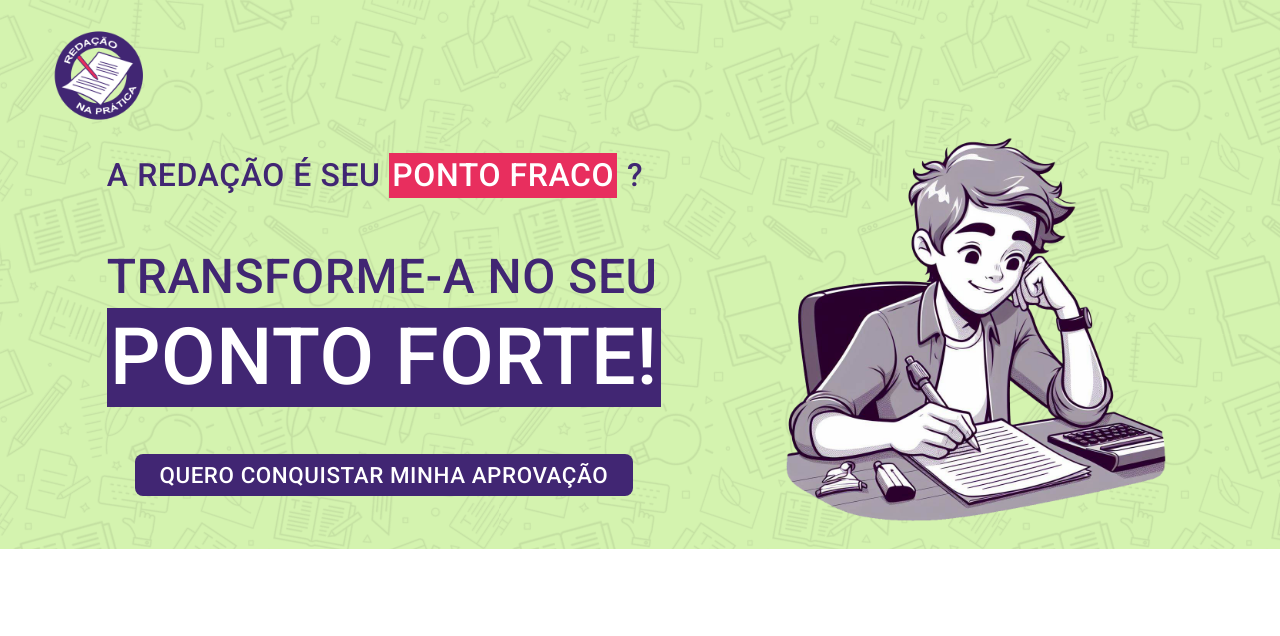
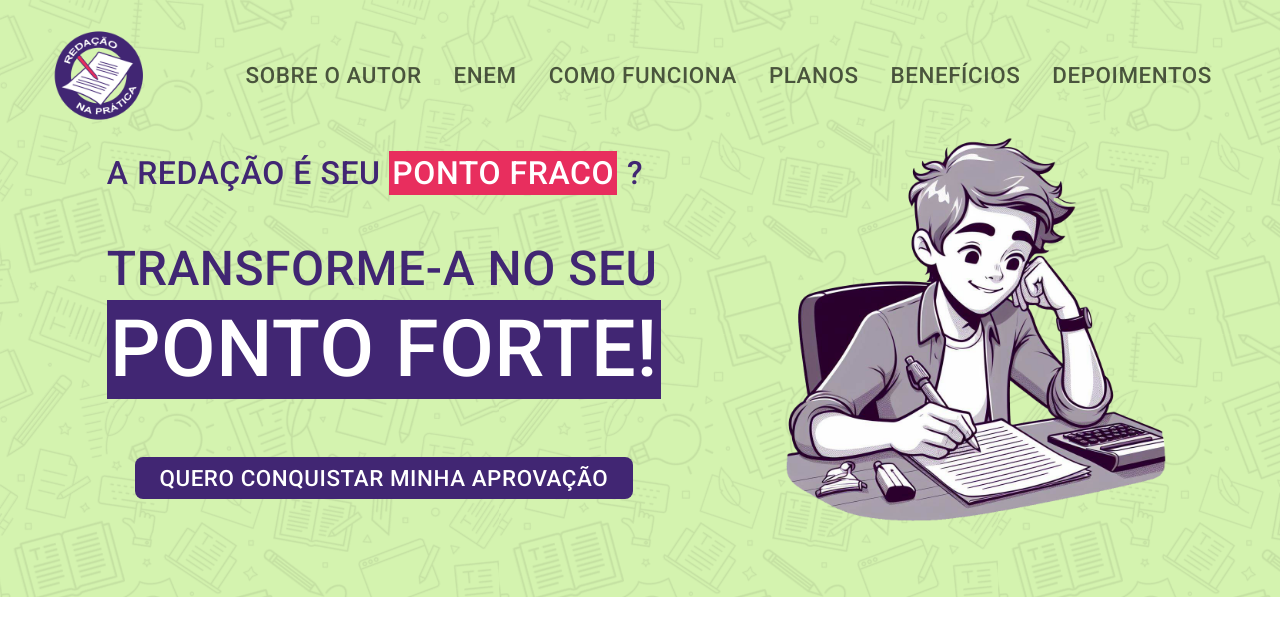
Before and after one commit to gabrielsoarespebr/redacao-na-pratica, an Angular app: page / in a window 1280 px wide. Shown: the top 636 px of the page. Built offline with nearby package versions, Linux system fonts and the light colour scheme.

Commit message:
feat: Presentation - Navbar

```diff
--- a/src/app/components/presentation/presentation.component.css
+++ b/src/app/components/presentation/presentation.component.css
@@ -6,6 +6,10 @@
 
 .logo{
   width: 8vw;
+}
+
+.nav-link{
+  font-size: 70%;
 }
 
 #focusWeak, #focusStrong{
--- a/src/app/components/presentation/presentation.component.html
+++ b/src/app/components/presentation/presentation.component.html
@@ -1,7 +1,46 @@
 <section class="px-5 py-4">
-  <img src="assets/redacaoNaPratica.png" alt="Logotipo" class="logo" />
+  <div class="d-flex justify-content-between">
+    <img src="assets/redacaoNaPratica.png" alt="Logotipo" class="logo" />
+    <nav class="navbar navbar-expand-xl">
+      <div class="container-fluid">
+        <button
+          class="navbar-toggler"
+          type="button"
+          data-bs-toggle="collapse"
+          data-bs-target="#navbarTogglerDemo02"
+          aria-controls="navbarTogglerDemo02"
+          aria-expanded="false"
+          aria-label="Toggle navigation"
+        >
+          <span class="navbar-toggler-icon"></span>
+        </button>
+        <div class="collapse navbar-collapse" id="navbarTogglerDemo02">
+          <ul class="navbar-nav gap-3">
+            <li class="nav-item">
+              <a class="nav-link text-uppercase" href="#about">Sobre o autor</a>
+            </li>
+            <li class="nav-item">
+              <a class="nav-link text-uppercase" href="#enem">Enem</a>
+            </li>
+            <li class="nav-item">
+              <a class="nav-link text-uppercase" href="#service">Como funciona</a>
+            </li>
+            <li class="nav-item">
+              <a class="nav-link text-uppercase" href="#plans">Planos</a>
+            </li>
+            <li class="nav-item">
+              <a class="nav-link text-uppercase" href="#benefits">Benefícios</a>
+            </li>
+            <li class="nav-item">
+              <a class="nav-link text-uppercase" href="#testimonials">Depoimentos</a>
+            </li>
+          </ul>
+        </div>
+      </div>
+    </nav>
+  </div>
 
-  <div class="d-flex justify-content-around mt-1">
+  <div class="d-flex justify-content-around mt-1 mb-5">
     <div class="d-flex flex-column justify-content-around">
       <p class="text-uppercase">
         A redação é seu <span id="focusWeak">ponto fraco</span>?
@@ -12,8 +51,10 @@
           <span id="focusStrong">ponto forte!</span>
         </p>
       </div>
-      <a href="#" class="text-uppercase ctaBtnModelB">Quero conquistar minha aprovação</a>
+      <a href="#" class="text-uppercase mt-3 ctaBtnModelB"
+        >Quero conquistar minha aprovação</a
+      >
     </div>
-    <img src="assets/boyWritting.png" alt="Menino escrevendo" class="col-4" />
+    <img src="assets/boyWritting.png" alt="Menino escrevendo" class="col-4"/>
   </div>
 </section>
```
